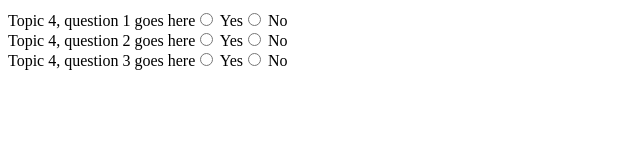
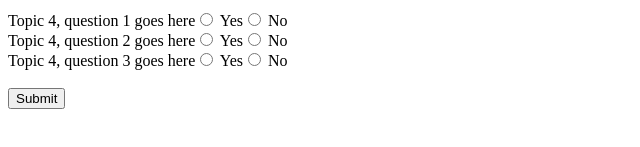
Before and after one commit to truefootprint/reporter-frontend, a Next.js app: page / in a window 1280 px wide. Shown: the part 557-704 px from the top of the page, without its empty margins (0-640 px from the left). Built offline with nearby package versions, Linux system fonts and the light colour scheme.

Commit message:
Add a Submit button that sends responses to the backend

```diff
--- a/components/home/Home.jsx
+++ b/components/home/Home.jsx
@@ -1,11 +1,14 @@
 import { useState, useContext } from "react";
 import data from "../../data.json";
 import MainContext from "../../contexts/main_context";
+import Client from "../../helpers/client";
 import Activity from "../activity";
+import Submit from "../submit";
 
 const Home = () => {
   let [appState, setAppState] = useState(data);
   let [actionLog, setActionLog] = useState([]);
+  let client = new Client();
 
   let process = (action) => {
     setActionLog(l => l.concat(action));
@@ -13,12 +16,13 @@ const Home = () => {
   };
 
   let contextValue = {
-    appState, setAppState, actionLog, setActionLog, process
+    appState, setAppState, actionLog, setActionLog, process, client,
   };
 
   return (
     <MainContext.Provider value={contextValue}>
       {appState.activities.map((props, i) => <Activity key={i} {...props} />)}
+      <Submit />
     </MainContext.Provider>
   );
 };
--- /dev/null
+++ b/components/submit/Submit.jsx
@@ -0,0 +1,20 @@
+import { useContext } from "react";
+import MainContext from "../../contexts/main_context";
+
+const Submit = () => {
+  const { client, actionLog, setActionLog } = useContext(MainContext);
+
+  const handleSubmit = () => {
+    client.submitResponses(actionLog);
+    setActionLog([]);
+  };
+
+  return (
+    <div className="submit">
+      <br/>
+      <button onClick={handleSubmit}>Submit</button>
+    </div>
+  );
+};
+
+export default Submit;
--- /dev/null
+++ b/components/submit/package.json
@@ -0,0 +1 @@
+{ "main": "Submit" }
```
